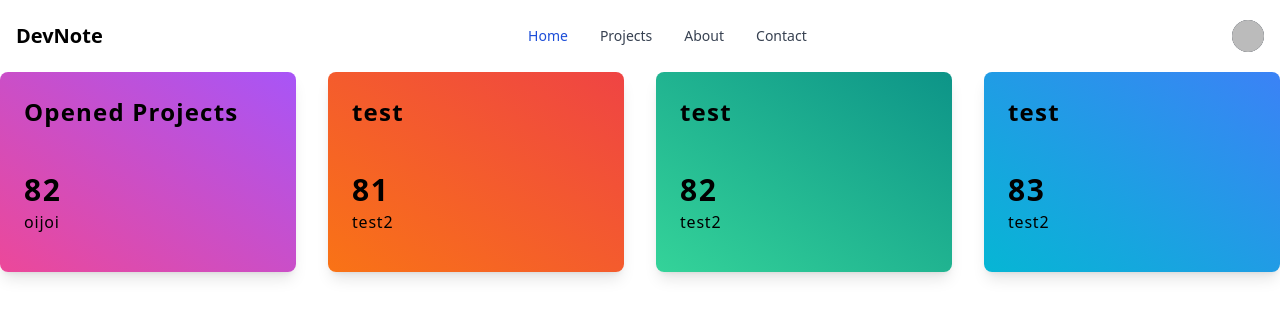
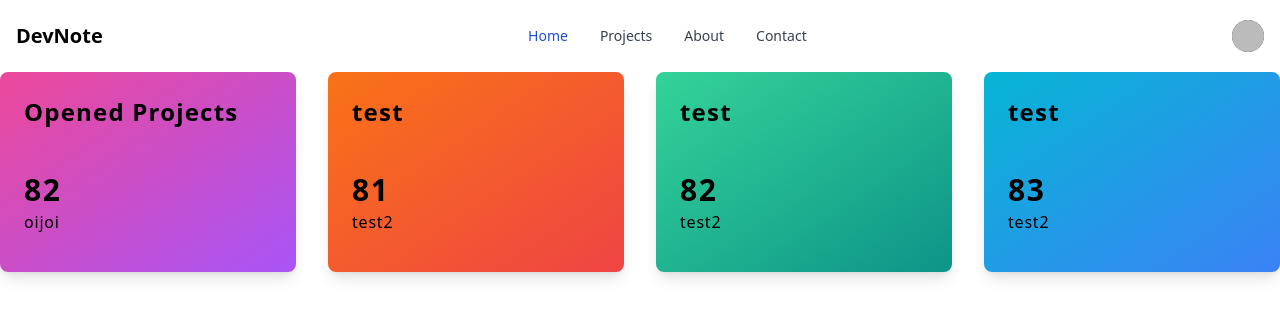
Before and after one commit to edukaki/devlist, a React (Create React App) app: page /projects/1 in a window 1280 px wide. Shown: the top 318 px of the page. Built offline with nearby package versions, Linux system fonts and the light colour scheme; no server answers; sample sign-in values are in the browser's storage.

Commit message:
feat(projectCard): change linear gradient direction

```diff
--- a/src/components/ProjectCard/index.jsx
+++ b/src/components/ProjectCard/index.jsx
@@ -2,7 +2,7 @@ import React from 'react'
 
 const ProjectCard = (props) => {
     return (
-        <div className={`grid grid-rows-4 p-6 max-w-full min-h-[200px] bg-gradient-to-tr ${props.fromColor} ${props.toColor} border-gray-400 rounded-lg shadow-lg`}>
+        <div className={`grid grid-rows-4 p-6 max-w-full min-h-[200px] bg-gradient-to-br ${props.fromColor} ${props.toColor} border-gray-400 rounded-lg shadow-lg`}>
             <h2 className='row-span-2 text-2xl text-black font-bold tracking-wider'>{props.title}</h2>
             <span className='row-span-1 text-3xl text-black font-bold tracking-wider'>{props.content}</span>
             <h4 className='row-span-1 text-l text-black tracking-wider'>{props.footer}</h4>
```
